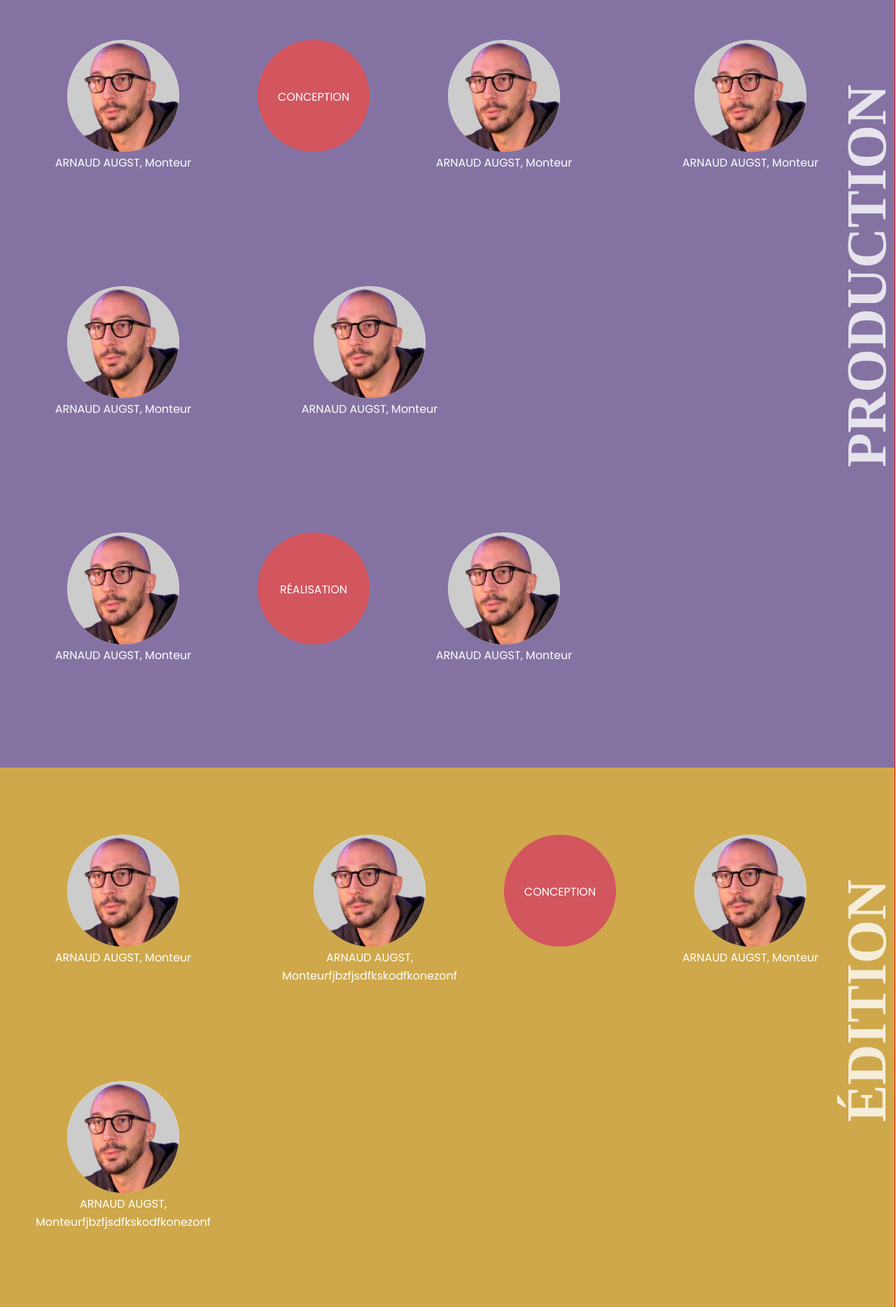
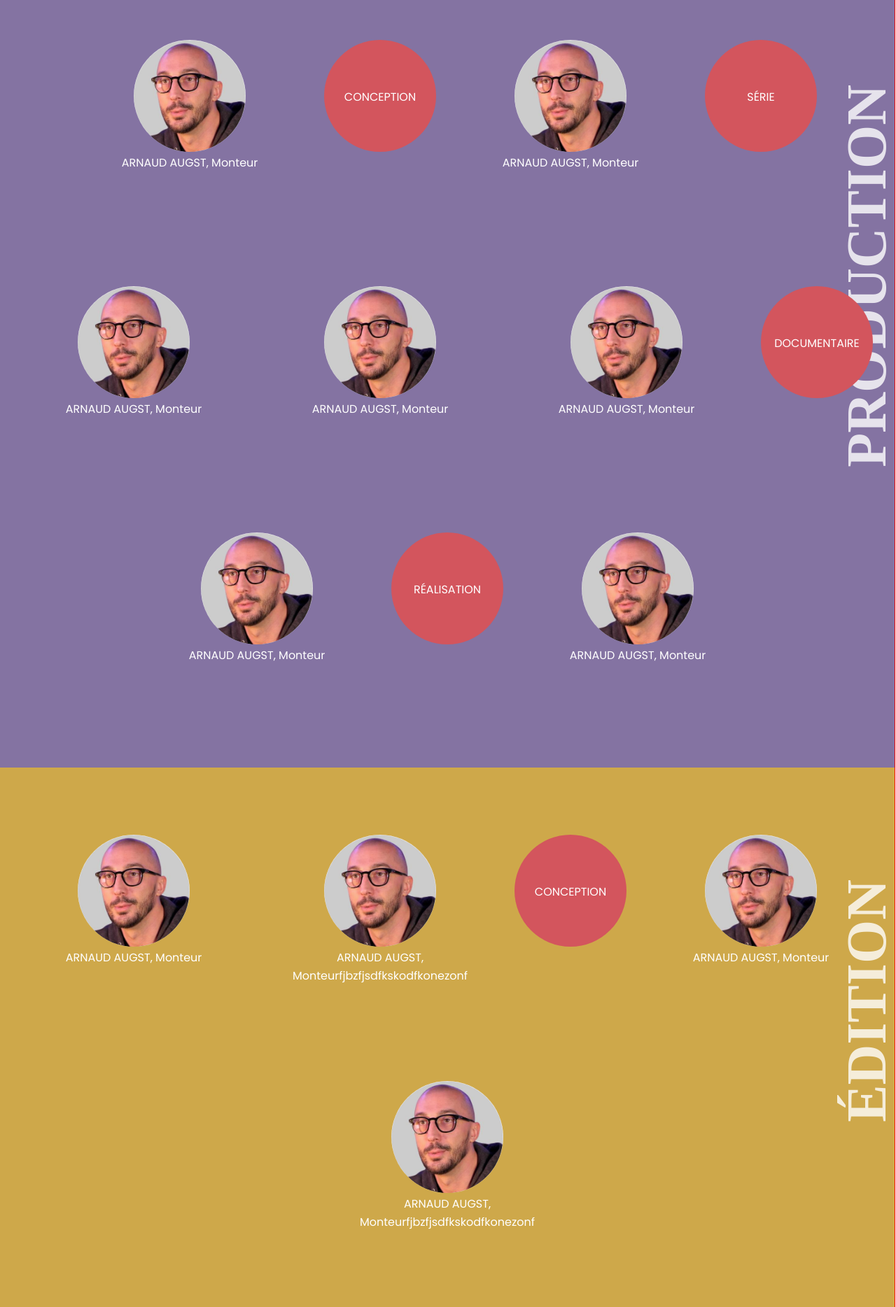
Before and after one commit to akaiorizuru/Test_pages_aura, a plain HTML site: page filiere.html in a window 1280 px wide. Shown: the part 920-2788 px from the top of the page at 70% size. Drawn offline with nearby package versions, Linux system fonts and the light colour scheme; a script that the page names is missing.

Commit message:
find max bubble case inside each phase

```diff
--- a/filiere.html
+++ b/filiere.html
@@ -43,45 +43,55 @@
 
                         </div>
                         <div class="section_type_activite section_conception">
-                            <div class="acteur_box conception">
+                            <div class="acteur_box conception bubble">
                                 <img src="img/acteur_profil/ARNAUD_AUGST.jpg" alt="acteur_profil">
                                 <p>ARNAUD AUGST, Monteur</p>
                             </div>
-                            <div class="title_type_activite title_type_activite_notClicked conception_btn conception" data-filter="conception ">
+                            <div class="title_type_activite title_type_activite_notClicked conception_btn conception bubble" data-filter="conception ">
                                 <p>
                                     Conception
                                 </p>
                             </div>
-                            <div class="acteur_box conception">
+                            <div class="acteur_box conception bubble">
                                 <img src="img/acteur_profil/ARNAUD_AUGST.jpg" alt="acteur_profil">
                                 <p>ARNAUD AUGST, Monteur</p>
                             </div>
-                            <div class="acteur_box conception">
+                            <div class="title_type_activite title_type_activite_notClicked Serie" data-filter="Serie">
+                                <p>
+                                    Série
+                                </p>
+                            </div>
+                            <div class="acteur_box conception bubble">
                                 <img src="img/acteur_profil/ARNAUD_AUGST.jpg" alt="acteur_profil">
                                 <p>ARNAUD AUGST, Monteur</p>
                             </div>
-                            <div class="acteur_box conception">
+                            <div class="acteur_box conception bubble">
                                 <img src="img/acteur_profil/ARNAUD_AUGST.jpg" alt="acteur_profil">
                                 <p>ARNAUD AUGST, Monteur</p>
                             </div>
-                            <div class="acteur_box conception">
+                            <div class="acteur_box conception bubble">
                                 <img src="img/acteur_profil/ARNAUD_AUGST.jpg" alt="acteur_profil">
                                 <p>ARNAUD AUGST, Monteur</p>
+                            </div>
+                            <div class="title_type_activite title_type_activite_notClicked Documentaire bubble" data-filter="Documentaire">
+                                <p>
+                                    Documentaire
+                                </p>
                             </div>
                         </div>
 
                         <div class="section_type_activite section_realisation">
 
-                            <div class="acteur_box realisation">
+                            <div class="acteur_box realisation bubble">
                                 <img src="img/acteur_profil/ARNAUD_AUGST.jpg" alt="acteur_profil">
                                 <p>ARNAUD AUGST, Monteur</p>
                             </div>
-                            <div class="title_type_activite title_type_activite_notClicked realisation" data-filter="realisation">
+                            <div class="title_type_activite title_type_activite_notClicked realisation bubble" data-filter="realisation">
                                 <p>
                                     Réalisation
                                 </p>
                             </div>
-                            <div class="acteur_box realisation">
+                            <div class="acteur_box realisation bubble">
                                 <img src="img/acteur_profil/ARNAUD_AUGST.jpg" alt="acteur_profil">
                                 <p>ARNAUD AUGST, Monteur</p>
                             </div>
@@ -95,25 +105,25 @@
                                 <div class="title_phase">
                                     édition
                                 </div>
-                                <div class="section_type_activite section_conception">
+                                <div class="section_type_activite section_conception bubble">
                                     <div class="acteur_box conception">
                                         <img src="img/acteur_profil/ARNAUD_AUGST.jpg" alt="acteur_profil">
                                         <p>ARNAUD AUGST, Monteur</p>
                                     </div>
-                                    <div class="acteur_box conception">
+                                    <div class="acteur_box conception bubble">
                                         <img src="img/acteur_profil/ARNAUD_AUGST.jpg" alt="acteur_profil">
                                         <p>ARNAUD AUGST, Monteurfjbzfjsdfkskodfkonezonf</p>
                                     </div>
-                                    <div class="title_type_activite title_type_activite_notClicked conception" data-filter="conception">
+                                    <div class="title_type_activite title_type_activite_notClicked conception bubble" data-filter="conception">
                                         <p>
                                             Conception
                                         </p>
                                     </div>
-                                    <div class="acteur_box conception">
+                                    <div class="acteur_box conception bubble">
                                         <img src="img/acteur_profil/ARNAUD_AUGST.jpg" alt="acteur_profil">
                                         <p>ARNAUD AUGST, Monteur</p>
                                     </div>
-                                    <div class="acteur_box conception">
+                                    <div class="acteur_box conception bubble">
                                         <img src="img/acteur_profil/ARNAUD_AUGST.jpg" alt="acteur_profil">
                                         <p>ARNAUD AUGST, Monteurfjbzfjsdfkskodfkonezonf</p>
                                     </div>
@@ -121,16 +131,16 @@
 
                         <div class="section_type_activite section_realisation">
 
-                            <div class="title_type_activite title_type_activite_notClicked realisation" data-filter="realisation">
+                            <div class="title_type_activite title_type_activite_notClicked realisation bubble" data-filter="realisation">
                                 <p>
                                     Réalisation
                                 </p>
                             </div>
-                            <div class="acteur_box realisation conception">
+                            <div class="acteur_box realisation conception bubble">
                                 <img src="img/acteur_profil/ARNAUD_AUGST.jpg" alt="acteur_profil">
                                 <p>ARNAUD AUGST, Monteur</p>
                             </div>
-                            <div class="acteur_box realisation">
+                            <div class="acteur_box realisation bubble">
                                 <img src="img/acteur_profil/ARNAUD_AUGST.jpg" alt="acteur_profil">
                                 <p>ARNAUD AUGST, Monteur</p>
                             </div>
--- a/filter_type_activite.js
+++ b/filter_type_activite.js
@@ -19,34 +19,60 @@ $(document).ready(function(){
     let counternb = 0;
     let maxNb = 15 ;
     let minNb = -maxNb;
-    $('.acteur_box').css({margin:maxNb+1+"px"});
-    $('.title_type_activite').css({margin:maxNb+1+"px"});
+    $('.acteur_box').css({margin:maxNb+1});
+    $('.title_type_activite').css({margin:maxNb+1});
 
 
-    for(let i = 0; i < counterlength; i++){
-        var randomNumberY =  Math.floor(Math.random() * (maxNb - minNb + 1)) + minNb;
-        var randomNumberX =  Math.floor(Math.random() * (maxNb - minNb + 1)) + minNb;
+    // Toutes les box
+    let boxes = $('.acteur_box');
+    console.log(boxes);
+    console.log($('acteur_box')[2])
 
-        console.log(randomNumberY);
+    // for(let i = 0; i < counterlength; i++){
+    //     var randomNumberY =  Math.floor(Math.random() * (maxNb - minNb + 1)) + minNb;
+    //     var randomNumberX =  Math.floor(Math.random() * (maxNb - minNb + 1)) + minNb;
 
-        // if(counternb<=maxNb){
-        //     counternb = counternb+1;
-        //     if(counternb % 2 ==0){
-        //         $('.acteur_box')[i].css({top:5+counternb*2+"px"});
-        //     }else{
-        //         $('.acteur_box')[i].css({top:5+counternb*2+"px"});
-        //     }
-        // }
-        // else{
-        //     counternb =0;
-        // }
-
-        $('.acteur_box')[i].css({top:randomNumberY});
-        $('.acteur_box')[i].css({left:randomNumberX});
+    //     console.log(randomNumberY);
 
 
-    }
+    //     // if(counternb<=maxNb){
+    //     //     counternb = counternb+1;
+    //     //     if(counternb % 2 ==0){
+    //     //         $('.acteur_box')[i].css({top:5+counternb*2+"px"});
+    //     //     }else{
+    //     //         $('.acteur_box')[i].css({top:5+counternb*2+"px"});
+    //     //     }
+    //     // }
+    //     // else{
+    //     //     counternb =0;
+    //     // }
 
+    //     boxes[i].css({"top":randomNumberY});
+    //     boxes[i].css({"left":randomNumberX});
+    // }
 
+    var maxBubbleValue = 0;
+    console.log(maxBubbleValue);
+    let bubble = $('.bubble');
+    console.log(bubble.length);
+
+    // $('.phase').each(function(){
+    //     val=$('.bubble').length;
+    //     console.log(val);
+    //     // if (maxBubbleValue <= val) {
+    //     //     maxBubbleValue = val;
+    //     // }
+    //     // console.log(maxBubbleValue);
+    // });
+    $( ".phase" ).each(function() {
+        val=$(this).find('.bubble').length;
+        // console.log($(this).find('.bubble'));
+        if (maxBubbleValue <= val) {
+            maxBubbleValue = val;
+        }
+        console.log(maxBubbleValue);
+    });
+
+    var nbPerSection=undefined;
 
 })
--- a/layout_filiere.scss
+++ b/layout_filiere.scss
@@ -5,6 +5,7 @@ $background_color_section_aval : rgba(48, 155, 209, 0.8);
 $background_color_audio_amont : aqua;
 $colo_banniere_p : white;
 $background_color_type_activite : #d3555d;
+$color_sous_filiere : #ca303a;
 
 
 $size_left_box_width : 60%;
@@ -90,6 +91,7 @@ $gap : 5vmin;
             .section_type_activite{
                 display: flex;
                 flex-flow: row wrap;
+                justify-content: center;
                 .acteur_box{
                     position: relative;
                     width: $size_acteur_profil*2;
@@ -123,6 +125,17 @@ $gap : 5vmin;
                 box-shadow:0px 0px 0px 5px $background_color_type_activite inset; //border inside
                 color: $background_color_type_activite;
             }
+
+            .title_sous_filiere_notClicked{
+                background-color: $color_sous_filiere;
+                color: $colo_banniere_p;
+            }
+
+            .title_sous_filiere_clicked{
+                background-color: white;
+                box-shadow:0px 0px 0px 5px $color_sous_filiere inset; //border inside
+                color: $color_sous_filiere;
+            }
             // .acteur_box:nth-child(2){
             //     top: -10px;
             //     color:red;
```
Also changed, not shown: layout_filiere.css, 1 other file.
